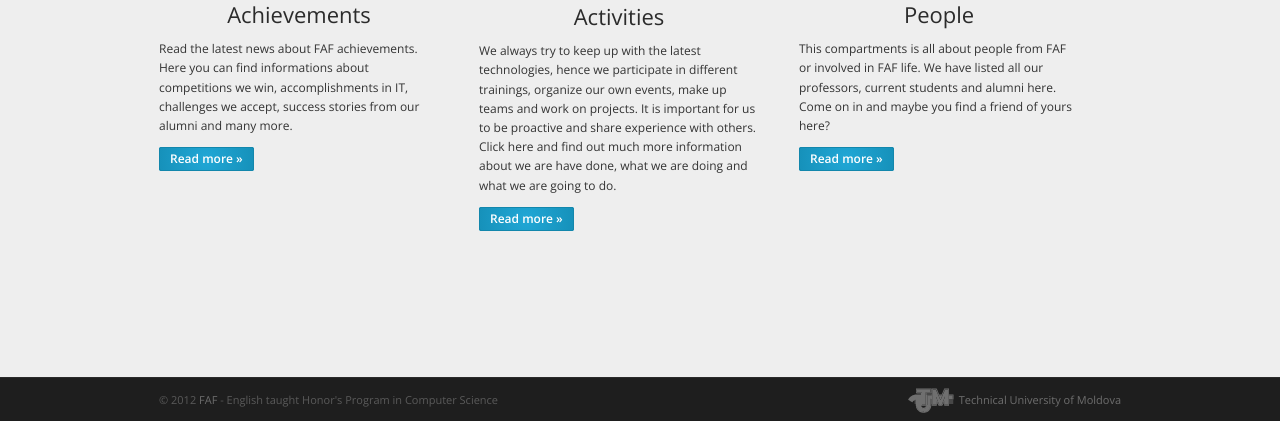
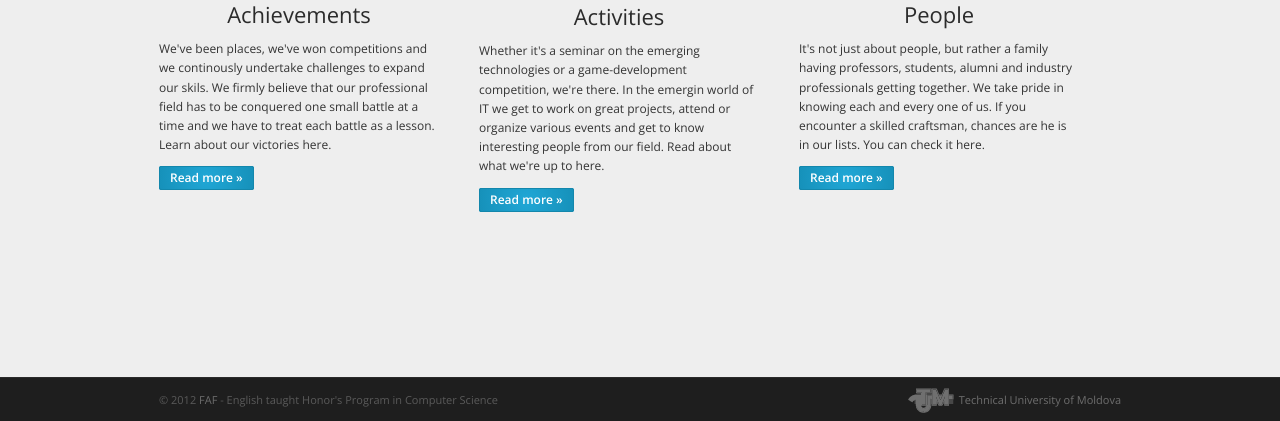
Before and after one commit to TUM-FAF/FAFSite, a Django app: template templates/mainpage.html in a window 1280 px wide. Shown: the part 379-800 px from the top of the page. Run offline with Django 3.2, Linux system fonts and the light colour scheme; the template is opened without the code that fills it, so the values that code supplies are empty; parts of the project's set-up code (start-up, migrations or seed data) failed here and were passed over; some libraries are stand-ins or nearby versions.

Commit message:
main page content

```diff
--- a/templates/mainpage.html
+++ b/templates/mainpage.html
@@ -12,7 +12,7 @@
 			<div class="article_content achievements">
 				<a href="/achievements/" class="achievements_logo"></a>
 				<h3><a href="/achievements/">Achievements</a></h3>
-				<p>Read the latest news about FAF achievements. Here you can find informations about competitions we win, accomplishments in IT, challenges we accept, success stories from our alumni and many more.</p>
+				<p>We've been places, we've won competitions and we continously undertake challenges to expand our skils. We firmly believe that our professional field has to be conquered one small battle at a time and we have to treat each battle as a lesson. Learn about our victories here.</p>
 				<a href="/achievements/" class="read_more">Read more &raquo;</a>
 			</div>
 		</div>
@@ -23,7 +23,7 @@
 			<div class="article_content activities">
 				<a href="/activities/" class="activities_logo"></a>
 				<h3><a href="/activities/">Activities</a></h3>
-				<p>We always try to keep up with the latest technologies, hence we participate in different trainings, organize our own events, make up teams and work on projects. It is important for us to be proactive and share experience with others. Click here and find out much more information about we are have done, what we are doing and what we are going to do.</p>
+				<p>Whether it's a seminar on the emerging technologies or a game-development competition, we're there. In the emergin world of IT we get to work on great projects, attend or organize various events and get to know interesting people from our field. Read about what we're up to here.</p>
 				<a href="/activities/" class="read_more">Read more &raquo;</a>
 			</div>
 		</div>
@@ -33,7 +33,7 @@
 			<div class="article_content students">
 				<a href="/people/" class="people_logo"></a>
 				<h3><a href="/people/">People</a></h3>
-				<p>This compartments is all about people from FAF or involved in FAF life. We have listed all our professors, current students and alumni here. Come on in and maybe you find a friend of yours here?</p>
+				<p>It's not just about people, but rather a family having professors, students, alumni and industry professionals getting together. We take pride in knowing each and every one of us. If you encounter a skilled craftsman, chances are he is in our lists. You can check it here.</p>
 				<a href="/people/" class="read_more">Read more &raquo;</a>
 			</div>
 		</div>
```
